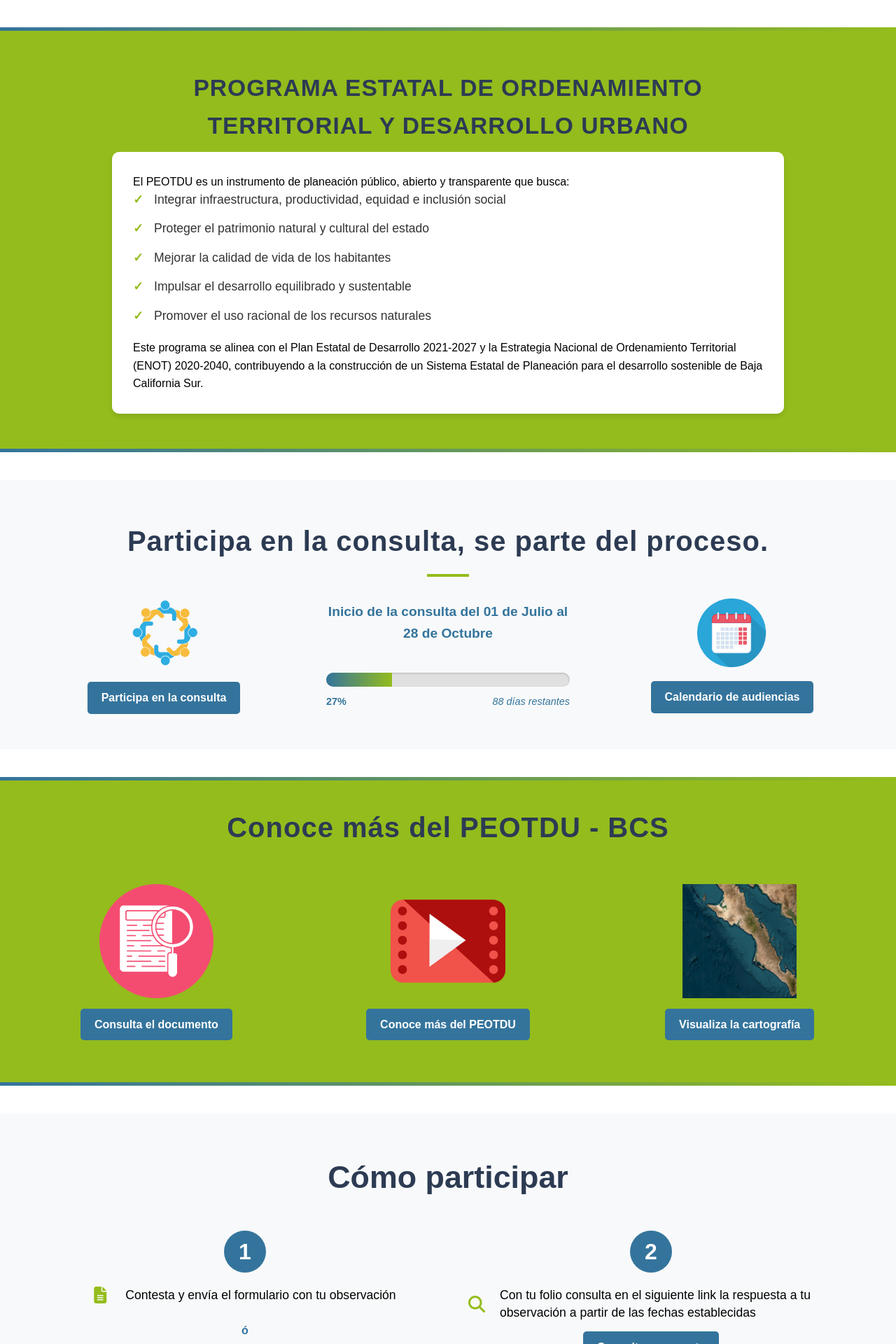
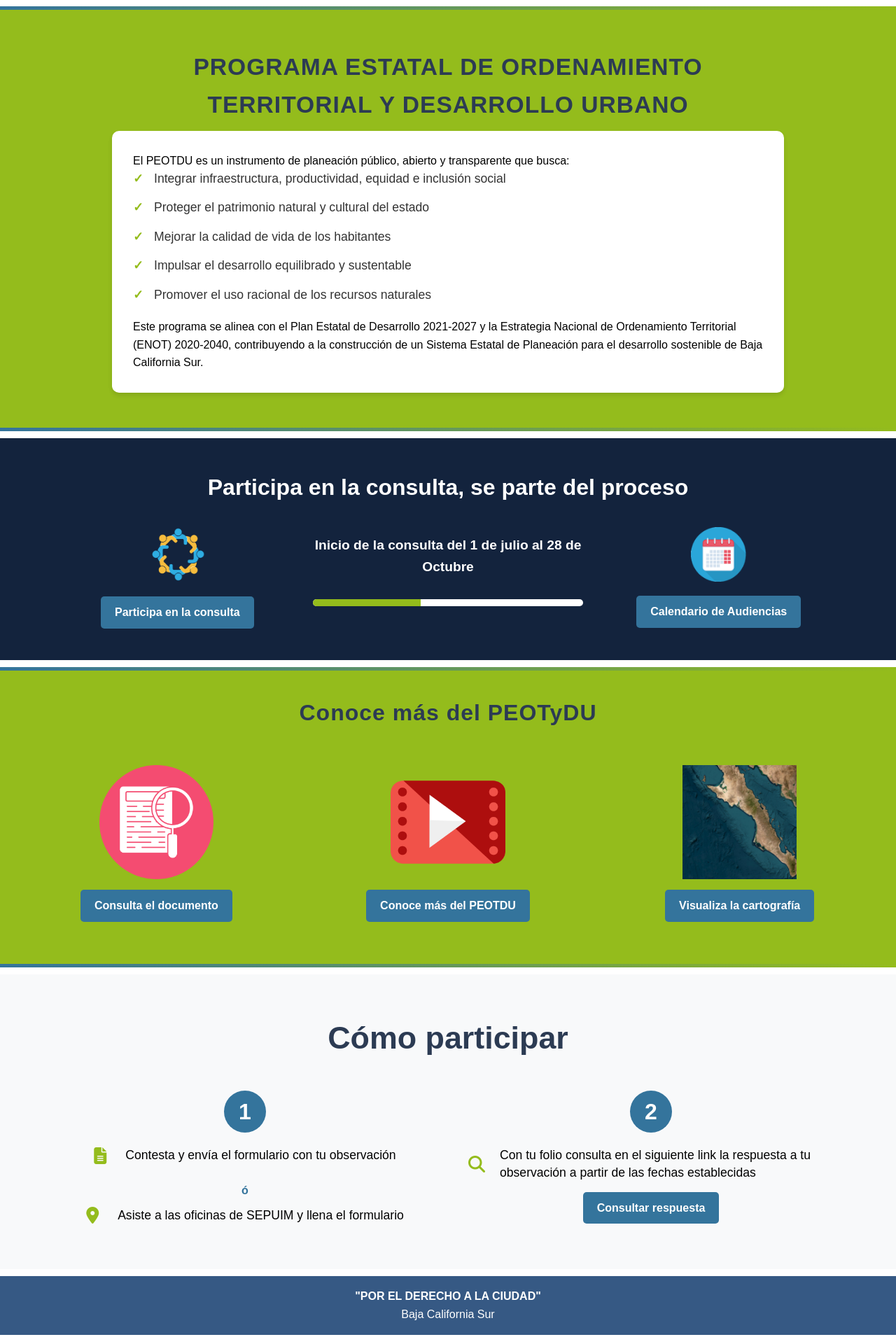
Before and after one commit to MagicKrazik/PEOTDU, a Django app: page / in a window 1280 px wide. Shown: the part 717-2637 px from the top of the page at 70% size. Run offline with Django 5.2, Linux system fonts and the light colour scheme; some libraries are stand-ins or nearby versions.

Commit message:
updated home layout and format finished

```diff
--- a/project/website/static/css/home.css
+++ b/project/website/static/css/home.css
@@ -5,7 +5,7 @@
 }
 
 .home-section {
-    margin-bottom: 40px;
+    margin-bottom: 10px;
     background-color: #f8f9fa;
     position: relative;
     overflow: hidden;
@@ -82,8 +82,6 @@
     }
 }
 
-
-
 /* Section 0 styles */
 #section0 {
     background-color: #94bc1c;
@@ -155,9 +153,11 @@
 }
 
 /* Section 3 styles */
+/* Section 3 styles */
 #section3 {
-    background-color: #f8f9fa;
-    padding: 55px 0 50px;
+    background-color: #13233d;
+    padding: 45px 0;
+    color: white;
 }
 
 #section3 .content-wrapper {
@@ -171,26 +171,15 @@
 
 #section3 h1 {
     text-align: center;
-    color: #2C3B53;
-    font-size: 2.5rem;
+    color: white;
+    font-size: 2rem;
     font-weight: 700;
     margin-bottom: 30px;
-    padding: 0 20px;
-    letter-spacing: 1px;
-    position: relative;
-}
-
-#section3 h1::after {
-    content: '';
-    display: block;
-    width: 60px;
-    height: 4px;
-    background-color: #94bc1c;
-    margin: 15px auto 0;
+    width: 100%;
 }
 
 .consultation-item {
-    flex-basis: 30%;
+    flex: 1;
     display: flex;
     flex-direction: column;
     align-items: center;
@@ -198,54 +187,66 @@
 }
 
 .consultation-item img {
-    max-width: 100px;
+    max-width: 80px;
     height: auto;
     margin-bottom: 20px;
 }
 
 .consultation-item h2 {
     font-size: 1.2rem;
-    margin-bottom: 20px;
-    color: #34749C;
+    margin-bottom: 10px;
+    color: white;
 }
 
 .progress-container {
     width: 100%;
-    margin-top: 20px;
+    max-width: 400px;
+    margin: 20px 0;
 }
 
 .progress-bar {
     width: 100%;
-    background-color: #e0e0e0;
-    height: 20px;
-    border-radius: 10px;
+    background-color: white;
+    height: 10px;
+    border-radius: 5px;
     overflow: hidden;
-    margin-bottom: 10px;
-    box-shadow: inset 0 1px 3px rgba(0, 0, 0, 0.2);
 }
 
 .progress {
-    width: 0;
+    width: 40%;
     height: 100%;
-    background: linear-gradient(to right, #34749C, #94bc1c);
-    transition: width 1s ease-in-out;
-    position: relative;
+    background-color: #94bc1c;
 }
 
-.progress-info {
-    display: flex;
-    justify-content: space-between;
-    font-size: 0.9rem;
-    color: #34749C;
+.link-button {
+    display: inline-block;
+    padding: 10px 20px;
+    background-color: #94bc1c;
+    color: white;
+    text-decoration: none;
+    border-radius: 5px;
+    font-weight: bold;
+    text-align: center;
+    min-width: 150px;
+    transition: background-color 0.3s ease;
 }
 
-#progress-percentage {
-    font-weight: bold;
+.link-button:hover {
+    background-color: #7da017;
 }
 
-#days-left {
-    font-style: italic;
+@media screen and (max-width: 768px) {
+    #section3 .content-wrapper {
+        flex-direction: column;
+    }
+
+    .consultation-item {
+        margin-bottom: 30px;
+    }
 }
+
+
+
 
 /* Section 2 styles */
 #section2 {
@@ -291,7 +292,7 @@
 #section2 h1 {
     text-align: center;
     color: #2C3B53;
-    font-size: 2.5rem;
+    font-size: 2rem;
     font-weight: 700;
     margin-bottom: 30px;
     padding: 0 20px;
--- a/project/website/templates/home.html
+++ b/project/website/templates/home.html
@@ -42,34 +42,30 @@
     </div>
 
     <div id="section3" class="section home-section">
-        <h1>Participa en la consulta, se parte del proceso.</h1>
+        <h1>Participa en la consulta, se parte del proceso</h1>
         <div class="content-wrapper">
             <div class="consultation-item">
-                <img src="{% static 'images/participa.png' %}" alt="Consultation Icon" class="section-image">
+                <img src="{% static 'images/participa.png' %}" alt="Participate Icon">
                 <a href="#" class="link-button">Participa en la consulta</a>
             </div>
             <div class="consultation-item">
-                <h2>Inicio de la consulta del 01 de Julio al 28 de Octubre</h2>
+                <h2>Inicio de la consulta del 1 de julio al 28 de Octubre</h2>
                 <div class="progress-container">
                     <div class="progress-bar">
-                        <div id="consultation-progress" class="progress"></div>
-                    </div>
-                    <div class="progress-info">
-                        <span id="progress-percentage">0%</span>
-                        <span id="days-left">120 días restantes</span>
+                        <div class="progress"></div>
                     </div>
                 </div>
             </div>
             <div class="consultation-item">
-                <img src="{% static 'images/calendario.png' %}" alt="Calendar Icon" class="section-image">
-                <a href="{% url 'audiencias' %}" class="link-button">Calendario de audiencias</a>
+                <img src="{% static 'images/calendario.png' %}" alt="Calendar Icon">
+                <a href="{% url 'audiencias' %}" class="link-button">Calendario de Audiencias</a>
             </div>
         </div>
     </div>
 
     <div id="section2" class="section home-section">
         <div class="gradient-line"></div>
-        <h1>Conoce más del PEOTDU - BCS</h1>
+        <h1>Conoce más del PEOTyDU</h1>
         <div class="content-wrapper">
             <div class="item-container">
                 <div class="item" data-type="document">
```
Also changed, not shown: 1 other file.
